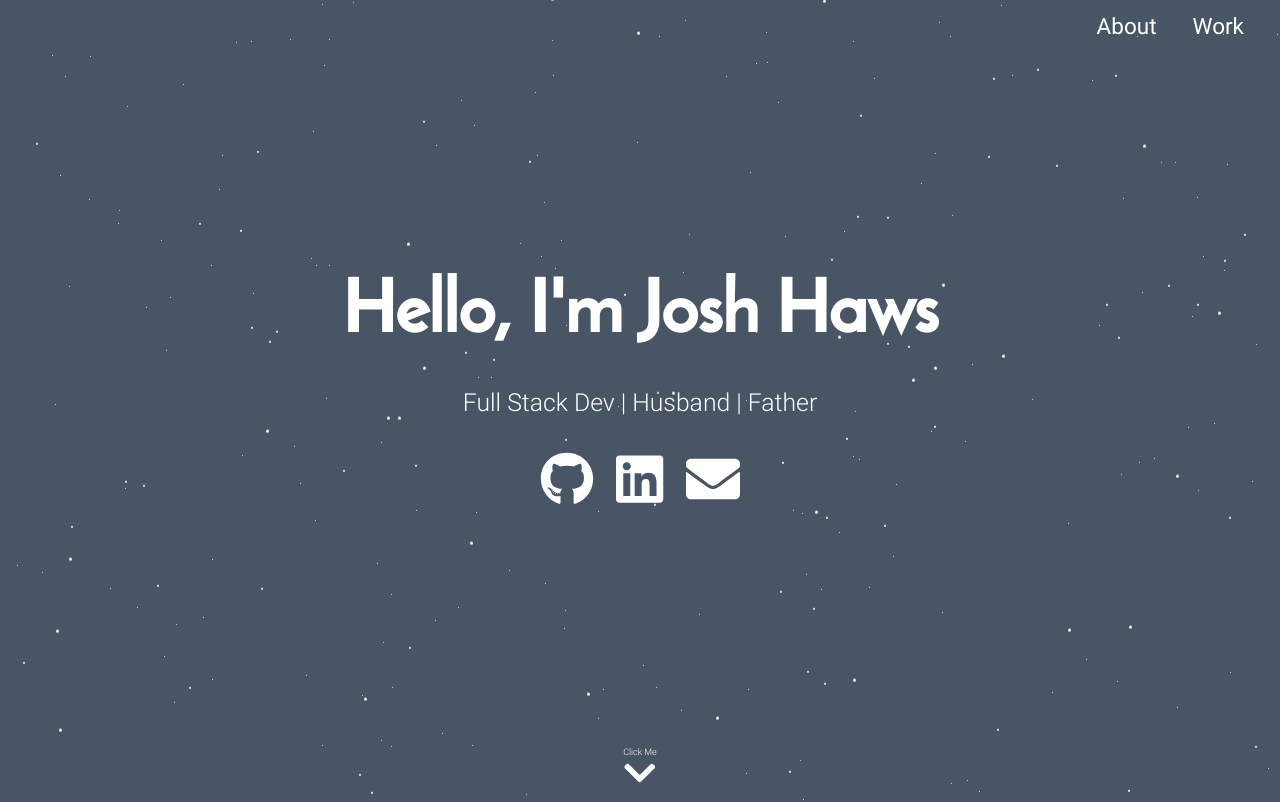
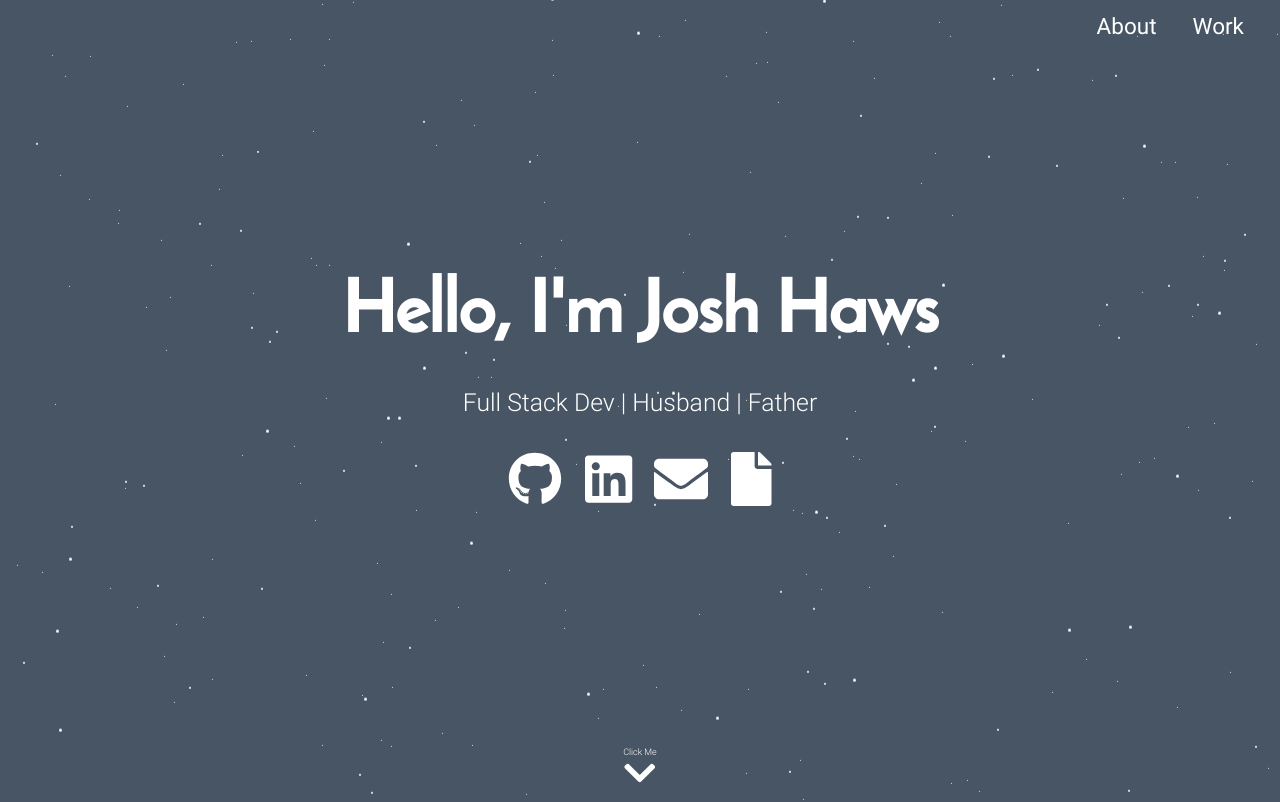
Before and after one commit to Joshhaws/joshhaws, a React (Create React App) app: page / in a window 1280 px wide. Shown: the top 802 px of the page. Built offline with nearby package versions, Linux system fonts and the light colour scheme.

Commit message:
added resume

```diff
--- a/src/components/SocialIcons/SocialIcons.js
+++ b/src/components/SocialIcons/SocialIcons.js
@@ -1,5 +1,7 @@
 import React from 'react';
 import PropTypes from 'prop-types';
+import { Link } from 'react-router-dom';
+import pdf from '../../images/resume.pdf';
 
 import './style.scss';
 
@@ -8,10 +10,11 @@ const SocialIcons = (props, context) => {
 
   return (
     <div className="social-icons animate-icons">
-        <a target="_blank" rel="noopener noreferrer" href="https://github.com/joshhaws" style={ { color: colorPrimary } }><i className="fab fa-github"></i></a>
-        <a target="_blank" rel="noopener noreferrer" href="https://www.linkedin.com/in/joshhaws" style={ { color: colorPrimary } }><i className="fab fa-linkedin"></i></a>
-        <a target="_blank" rel="noopener noreferrer" href="mailto:joshhaws0@gmail.com?Subject=Hello" target="_top" style={ { color: colorPrimary } }><i className="fa fa-envelope"></i></a>
-      </div>
+      <a target="_blank" rel="noopener noreferrer" href="https://github.com/joshhaws" style={ { color: colorPrimary } }><i className="fab fa-github"></i></a>
+      <a target="_blank" rel="noopener noreferrer" href="https://www.linkedin.com/in/joshhaws" style={ { color: colorPrimary } }><i className="fab fa-linkedin"></i></a>
+      <a target="_blank" rel="noopener noreferrer" href="mailto:joshhaws0@gmail.com?Subject=Hello" target="_top" style={ { color: colorPrimary } }><i className="fa fa-envelope"></i></a>
+      <a href={pdf} style={ { color: colorPrimary } }><i className="fa fa-file"></i></a>
+    </div>
   );
 };
 
```
Also changed, not shown: 1 other file (tests, documents, lock files or other folders).
